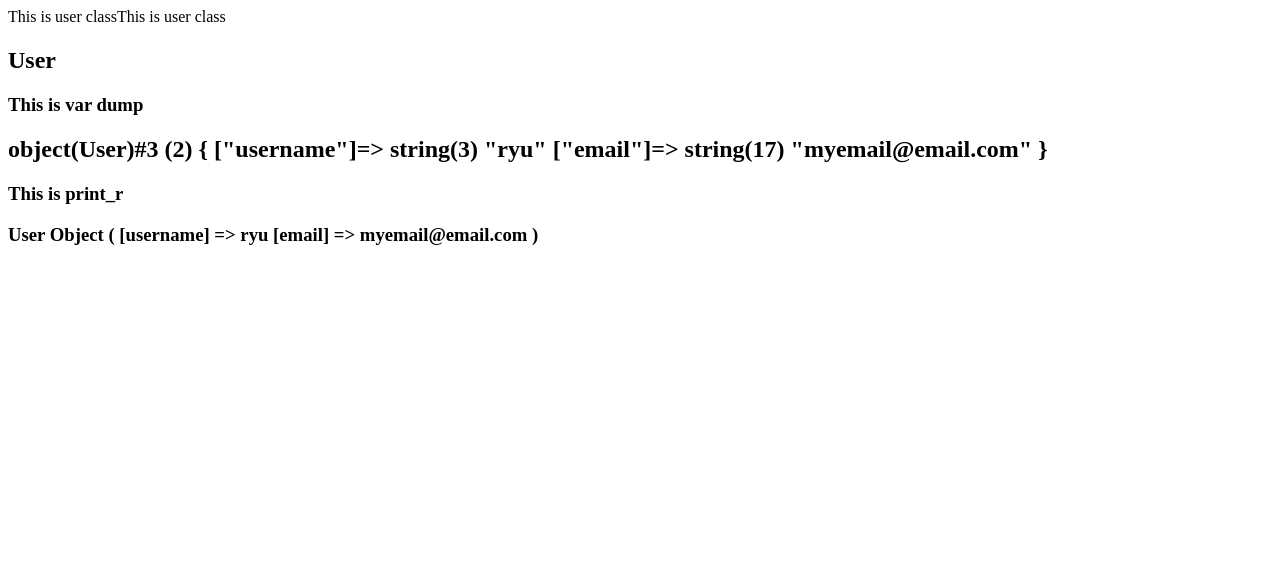
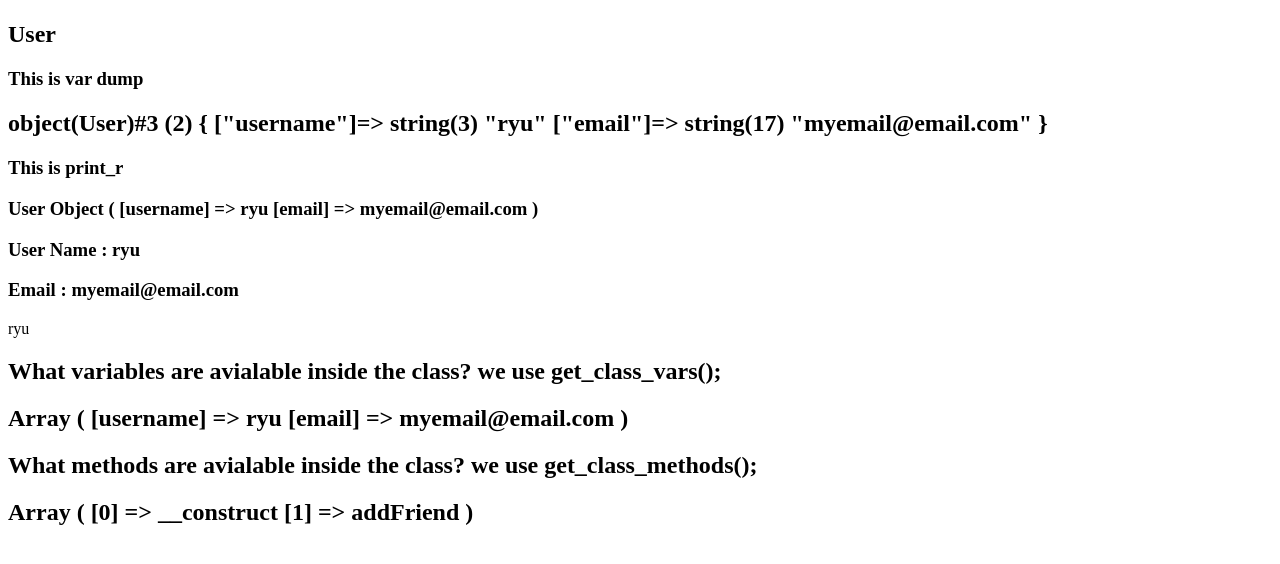
Before and after one commit to sajjadcodes/PHP-Roadmap-For-beginner, a PHP site: page / in a window 1280 px wide. Shown: the top 564 px of the page. Run offline with PHP 8.4, Linux system fonts and the light colour scheme.

Commit message:
more details explaination of class insightful

```diff
--- a/OOP For Beginner/Index.php
+++ b/OOP For Beginner/Index.php
@@ -22,10 +22,22 @@
 
 <h1><?php $obj; ?></h1>
 
-    <h2><?php echo get_class($obj); ?></h2>
+    <h2><?php  echo get_class($obj); ?></h2>
     <h3>This is var dump</h3>
     <h2><?php var_dump($obj1); ?></h2>
     <h3>This is print_r</h3>
     <h3><?php print_r($obj);?></h3>
+
+    <h3>User Name : <?php echo $obj1->username;?></h3>
+    <h3>Email : <?php echo $obj1->email;?></h3>
+    <?php echo $obj->addFriend();?>
+
+    <h2>What variables are avialable inside the class? we use get_class_vars();</h2>
+
+    <h2><?php print_r(get_class_vars('User'));?></h2>
+
+    <h2>What methods are avialable inside the class? we use get_class_methods();</h2>
+
+    <h2><?php print_r(get_class_methods('User'));?></h2>
 </body>
 </html>
--- a/OOP For Beginner/userClass.php
+++ b/OOP For Beginner/userClass.php
@@ -30,11 +30,20 @@ class User {
     public $username = 'ryu';
 
     public $email = "myemail@email.com";
-
+    //constructor
     public function __construct(){
 
-            echo "This is user class";
+
 
     }
 
+    public function addFriend(){
+
+        //$this keyword, this instance of the class
+
+
+        return "$this->username";
+    }
+
+
 }
```
